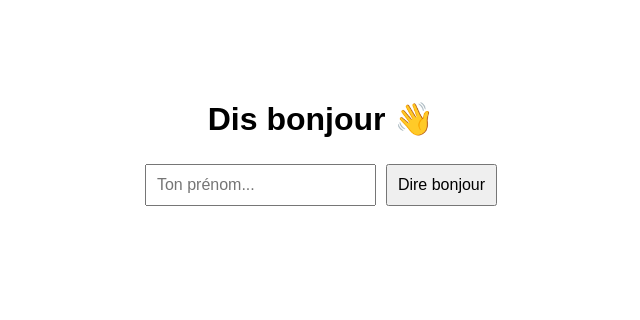
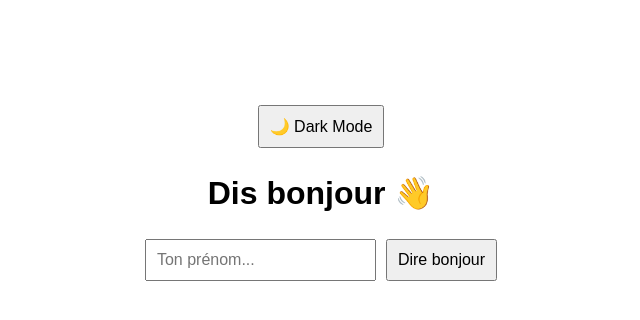
Before and after one commit to Roland29/demo-react, a React (Vite) app in the folder bonjour-react/: page / in a window 1280 px wide. Shown: the top 320 px of the page, without its empty margins (319-959 px from the left). Built offline with nearby package versions, Linux system fonts and the light colour scheme.

Commit message:
Étape 4 – Dark Mode toggle 🌙

```diff
--- a/bonjour-react/src/App.css
+++ b/bonjour-react/src/App.css
@@ -8,3 +8,11 @@ input, button {
   font-size: 16px;
   margin: 5px;
 }
+.dark {
+  background-color: #222;
+  color: white;
+}
+.dark input, .dark button {
+  background: #444;
+  color: white;
+}
--- a/bonjour-react/src/App.jsx
+++ b/bonjour-react/src/App.jsx
@@ -5,6 +5,7 @@ function App() {
     const [name, setName] = useState('');
     const [greeting, setGreeting] = useState('');
     const [history, setHistory] = useState([]);
+    const [darkMode, setDarkMode] = useState(false);
 
     const sayHello = () => {
         if (name.trim()) {
@@ -21,7 +22,10 @@ function App() {
     };
 
     return (
-        <div className="container">
+        <div className={`container ${darkMode ? 'dark' : ''}`}>
+            <button onClick={() => setDarkMode(!darkMode)}>
+                {darkMode ? "☀️ Light Mode" : "🌙 Dark Mode"}
+            </button>
             <h1>Dis bonjour 👋</h1>
             <input
                 type="text"
```
